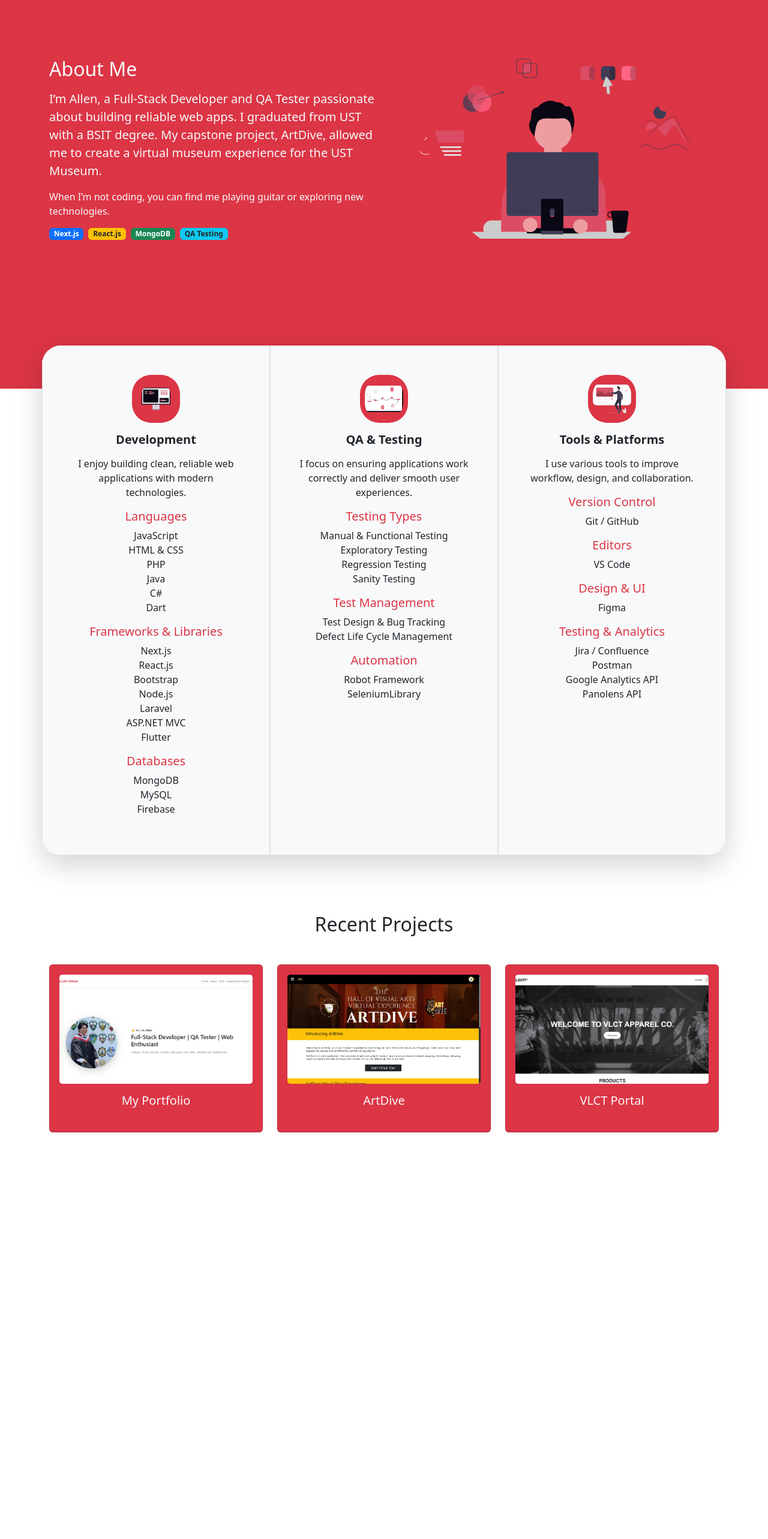
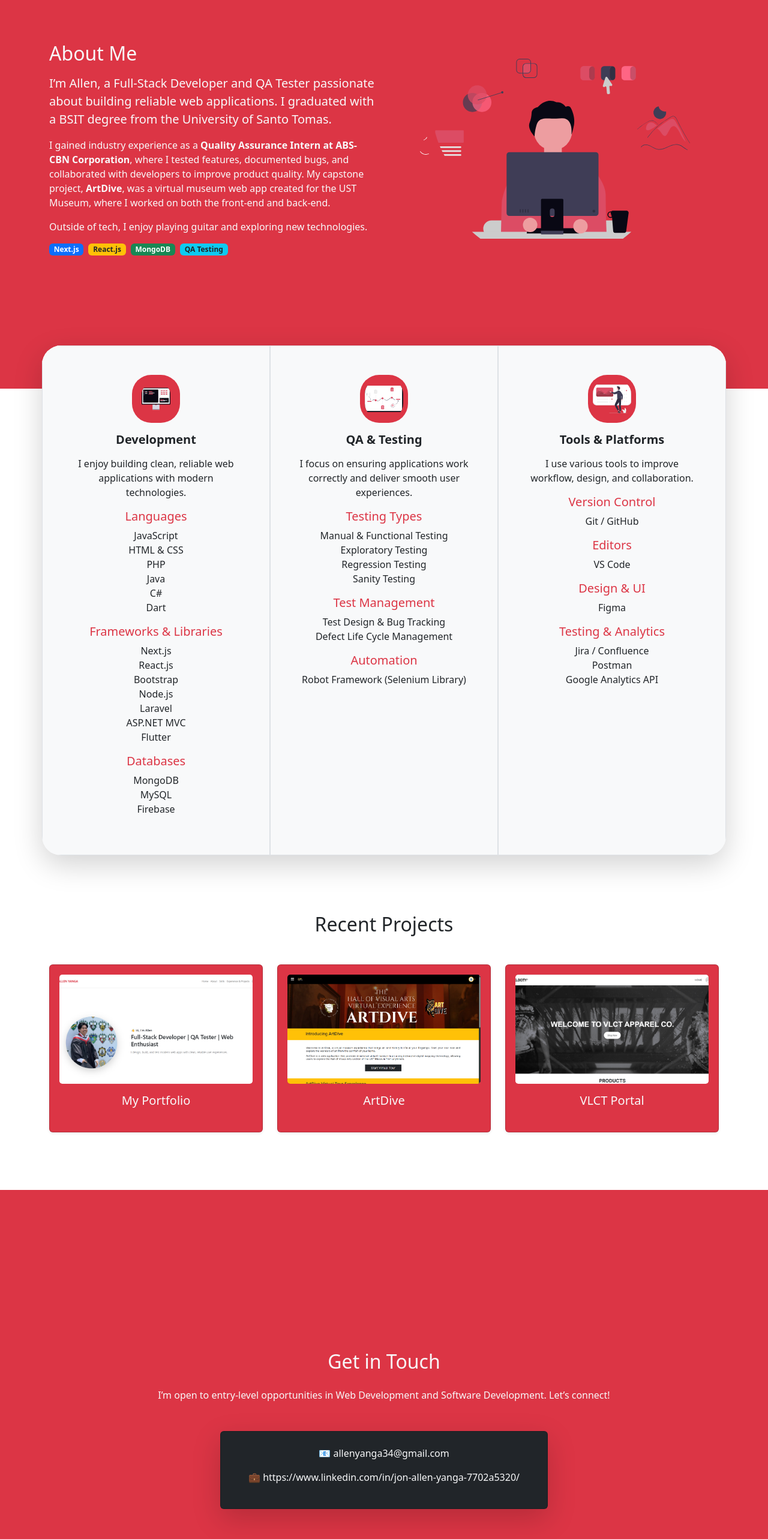
Before and after one commit to ja-yanga/portfolio, a Next.js app: page / in a window 1280 px wide. Shown: the part 1040-3606 px from the top of the page at 60% size. Before the commit the page ends 2976 px from the top, so only its background shows below. Built offline with nearby package versions, Linux system fonts and the light colour scheme.

Commit message:
Contacts section, and fixes

```diff
--- a/components/AboutSection.jsx
+++ b/components/AboutSection.jsx
@@ -13,15 +13,22 @@
             <h2 className="mb-3">About Me</h2>
             <p className="lead">
               I’m Allen, a Full-Stack Developer and QA Tester passionate about
-              building reliable web apps. I graduated from UST with a BSIT
-              degree. My capstone project, ArtDive, allowed me to create a
-              virtual museum experience for the UST Museum.
+              building reliable web applications. I graduated with a BSIT degree
+              from the University of Santo Tomas.
             </p>
             <p>
-              When I’m not coding, you can find me playing guitar or exploring
-              new technologies.
+              I gained industry experience as a{" "}
+              <strong>Quality Assurance Intern at ABS-CBN Corporation</strong>,
+              where I tested features, documented bugs, and collaborated with
+              developers to improve product quality. My capstone project,{" "}
+              <strong>ArtDive</strong>, was a virtual museum web app created for
+              the UST Museum, where I worked on both the front-end and back-end.
             </p>
-            <div className="d-flex flex-wrap gap-2 mt-3">
+            <p>
+              Outside of tech, I enjoy playing guitar and exploring new
+              technologies.
+            </p>
+            <div className="d-flex flex-wrap gap-2 mt-3 justify-content-center justify-content-md-start">
               <span className="badge bg-primary">Next.js</span>
               <span className="badge bg-warning text-dark">React.js</span>
               <span className="badge bg-success">MongoDB</span>
--- /dev/null
+++ b/components/ContactsSection.jsx
@@ -0,0 +1,47 @@
+import React from "react";
+
+export default function ContactsSection() {
+  return (
+    <section
+      id="contacts"
+      className="d-flex align-items-center min-vh-100 bg-danger text-light"
+    >
+      <div className="container text-center">
+        <h2 className="mb-4">Get in Touch</h2>
+        <p className="mb-5">
+          I’m open to entry-level opportunities in Web Development and Software
+          Development. Let’s connect!
+        </p>
+
+        <div className="row justify-content-center">
+          <div className="col-md-6">
+            <div className="card bg-dark text-light p-4 shadow-lg">
+              <ul className="list-unstyled mb-0">
+                <li className="mb-3">
+                  📧{" "}
+                  <a
+                    href="#contact"
+                    className="text-light text-decoration-none"
+                  >
+                    allenyanga34@gmail.com
+                  </a>
+                </li>
+                <li className="mb-3">
+                  💼{" "}
+                  <a
+                    href="https://www.linkedin.com/in/jon-allen-yanga-7702a5320/"
+                    target="_blank"
+                    rel="noopener noreferrer"
+                    className="text-light text-decoration-none"
+                  >
+                    https://www.linkedin.com/in/jon-allen-yanga-7702a5320/
+                  </a>
+                </li>
+              </ul>
+            </div>
+          </div>
+        </div>
+      </div>
+    </section>
+  );
+}
--- a/components/ProjectsSection.jsx
+++ b/components/ProjectsSection.jsx
@@ -95,7 +95,7 @@
 
   return (
     <section id="projects" className="py-5 bg-white">
-      <div className="container">
+      <div className="container mb-5">
         <h2 className="mb-5 text-center">Recent Projects</h2>
 
         <div className="row g-4">
--- a/components/SkillsSection.jsx
+++ b/components/SkillsSection.jsx
@@ -87,8 +87,7 @@
 
             <h6 className="lead text-danger fw-normal">Automation</h6>
             <ul className="list-unstyled">
-              <li>Robot Framework</li>
-              <li>SeleniumLibrary</li>
+              <li>Robot Framework (Selenium Library)</li>
             </ul>
           </div>
 
@@ -126,7 +125,6 @@
               <li>Jira / Confluence</li>
               <li>Postman</li>
               <li>Google Analytics API</li>
-              <li>Panolens API</li>
             </ul>
           </div>
         </div>
--- a/src/app/page.jsx
+++ b/src/app/page.jsx
@@ -4,6 +4,7 @@
 import AboutSection from "../../components/AboutSection";
 import SkillsSection from "../../components/SkillsSection";
 import ProjectsSection from "../../components/ProjectsSection";
+import ContactsSection from "../../components/ContactsSection";
 
 export default function HomePage() {
   return (
@@ -16,6 +17,7 @@
         <AboutSection />
         <SkillsSection />
         <ProjectsSection />
+        <ContactsSection />
       </main>
     </>
   );
```
